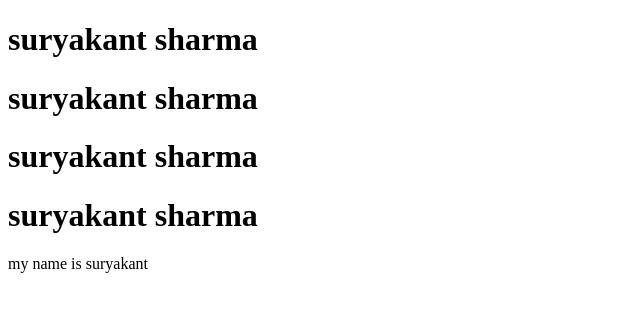
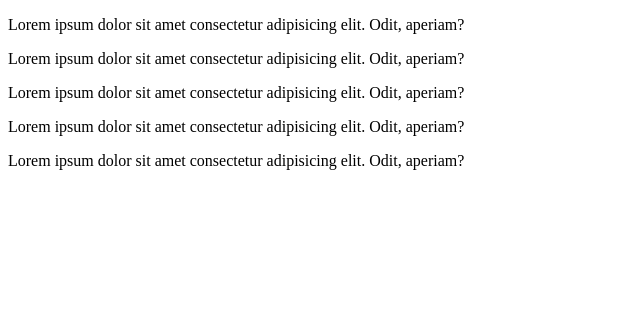
Before and after one commit to Surya-Database/Aem-practise-, a plain HTML site: page index.html in a window 1280 px wide. Shown: the whole page, without its empty margins (0-640 px from the left). Drawn offline with Linux system fonts and the light colour scheme.

Commit message:
new element added

```diff
--- a/index.html
+++ b/index.html
@@ -8,11 +8,11 @@
 </head>
 <body>
     <div class="edit">
-    <h1>suryakant sharma</h1>
-    <h1>suryakant sharma</h1>
-    <h1>suryakant sharma</h1>
-    <h1>suryakant sharma</h1>
-     <p>my name is suryakant</p>
+        <p>Lorem ipsum dolor sit amet consectetur adipisicing elit. Odit, aperiam?</p>
+        <p>Lorem ipsum dolor sit amet consectetur adipisicing elit. Odit, aperiam?</p>
+        <p>Lorem ipsum dolor sit amet consectetur adipisicing elit. Odit, aperiam?</p>
+        <p>Lorem ipsum dolor sit amet consectetur adipisicing elit. Odit, aperiam?</p>
+   <p>Lorem ipsum dolor sit amet consectetur adipisicing elit. Odit, aperiam?</p>
 </div>
 </body>
 </html>
```
